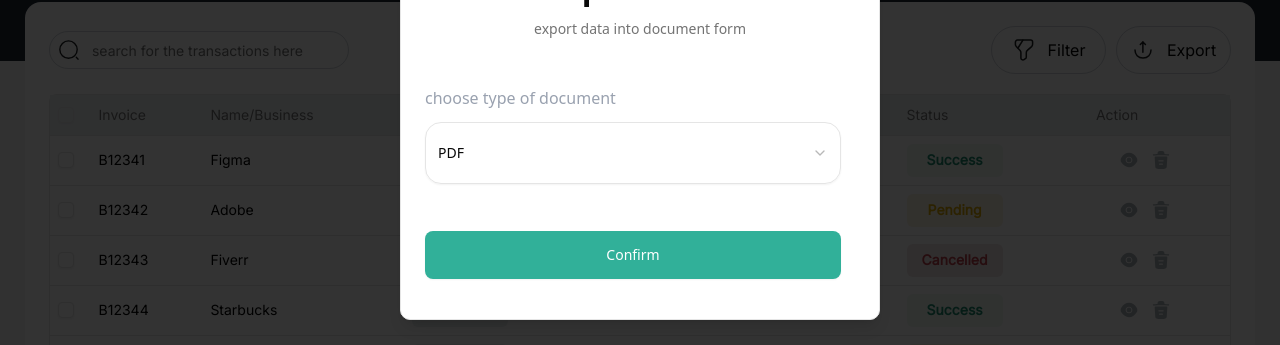
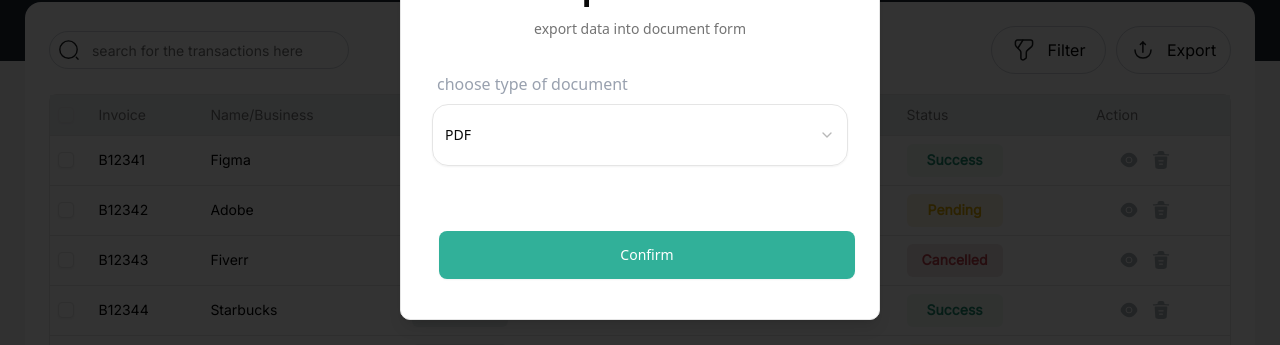
Before and after one commit to ariyanmvn/next-dashboard, a Next.js app: page / in a window 1280 px wide. Both pictures are taken after a click on the element "Export". Shown: the part 279-624 px from the top of the page. Built offline with nearby package versions, Linux system fonts and the light colour scheme.

Commit message:
fixed the close modal

```diff
--- a/src/subComponents/TransTable.tsx
+++ b/src/subComponents/TransTable.tsx
@@ -84,14 +84,24 @@ export default function TransTable() {
      <Dialog open={isDialogOpen} onOpenChange={setIsDialogOpen}>
 
       <DialogContent className="w-[317px] h-[386px] lg:w-[480px] lg:h-[398px]">
+      <style>
+    {`
+      [data-state="open"] > button.absolute {
+        left:20px
+
+      }
+    `}
+  </style>
+
         <DialogHeader className="flex justify-center items-center">
           <DialogTitle className="font-semibold  text-[32px]">Export Data</DialogTitle>
           <DialogDescription >
         export data into document form
           </DialogDescription>
         </DialogHeader>
-     <div className="flex justify-center items-start flex-col gap-3">
-      <p className="text-gray-400 text-left">choose type of document</p>
+     <div className="">
+      <p className="text-gray-400 text-left pl-3 pb-2">choose type of document</p>
+     <div className="flex justify-center items-center">
      <Select defaultValue="pdf">
           <SelectTrigger className="lg:w-[416px] rounded-[16px] w-[253px] h-[62px]">
             <SelectValue placeholder="Select format" />
@@ -105,14 +115,15 @@ export default function TransTable() {
           </SelectContent>
         </Select>
      </div>
-        <DialogFooter className="sm:justify-start">
-          <DialogClose  asChild>
+     </div>
+        <DialogFooter className="">
+
            <div className="flex justify-center items-center">
            <Button className="bg-[#31B099] w-[253px] lg:w-[416px] h-[48px] text-white hover:bg-[#31B099] cursor-pointer"  type="button" variant="secondary">
               Confirm
             </Button>
            </div>
-          </DialogClose>
+
         </DialogFooter>
       </DialogContent>
     </Dialog>
```
